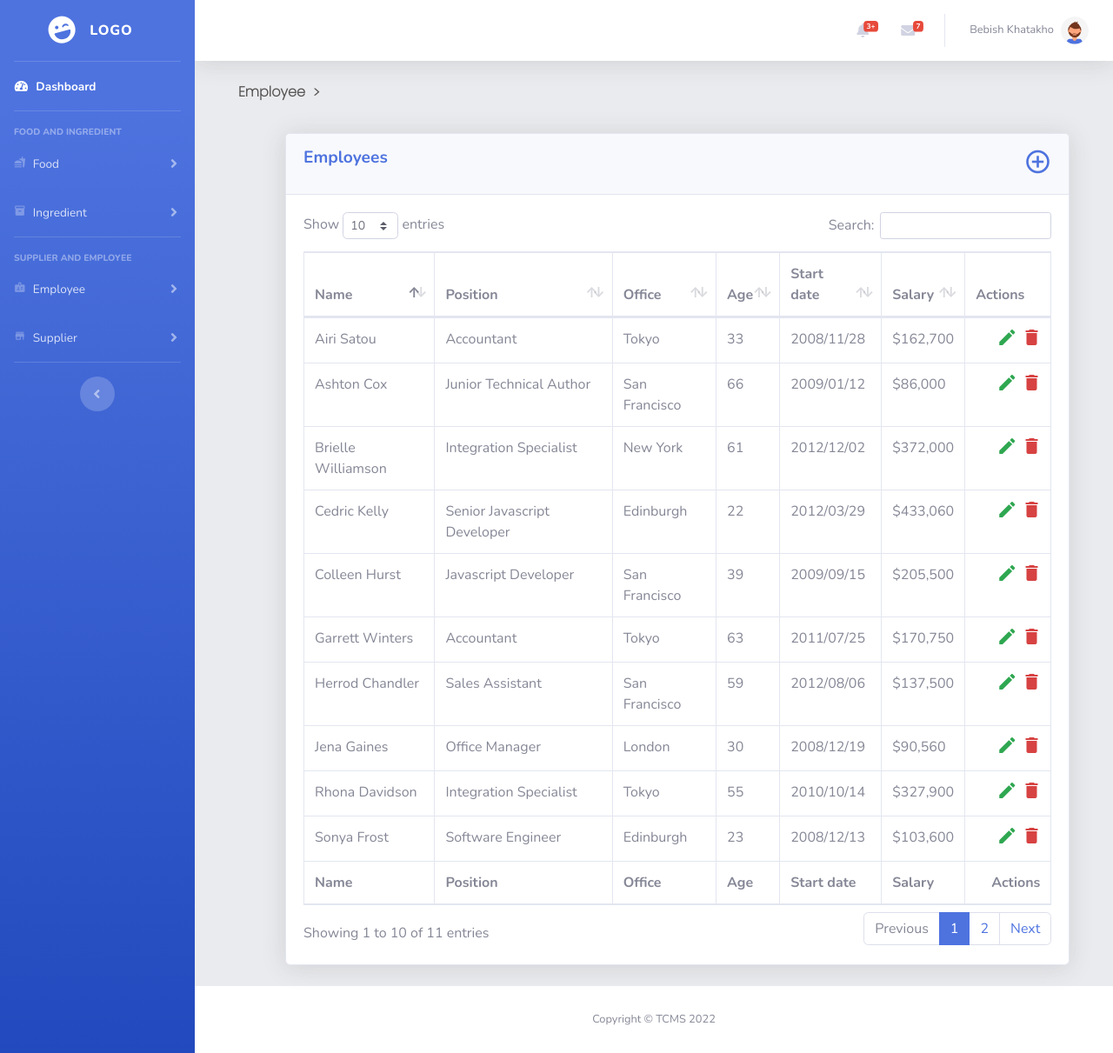
After one commit to satishkojushrestha/TandooryCafeS, a Django app: page /employee/ in a window 1280 px wide. The commit adds this page. Shown: the whole page at 87% size. Run offline with Django 4.2, Linux system fonts and the light colour scheme; some libraries are stand-ins or nearby versions.

Commit message:
employee detail (template)

```diff
--- a/core/templates/base.html
+++ b/core/templates/base.html
@@ -131,7 +131,7 @@
                 </a>
                 <div id="collapseThree" class="collapse" aria-labelledby="headingThree" data-parent="#accordionSidebar">
                     <div id="text-nav" class="py-2 collapse-inner " style="height: 2rem;">
-                        <a class="collapse-item text-white" href="buttons.html">Add Employee</a>
+                        <a class="collapse-item text-white" href="{% url 'employee' %}">Add Employee</a>
                     </div>
                 </div>
             </li>
@@ -423,6 +423,8 @@
     <script src="{% static 'js/demo/chart-area-demo.js' %}"></script>
     <script src="{% static 'js/demo/chart-pie-demo.js' %}"></script>
 
+    {% block script %}
+    {% endblock %}
 </body>
 
 </html>
--- /dev/null
+++ b/core/templates/pages/employee_detail.html
@@ -0,0 +1,221 @@
+{% extends 'base.html' %}
+{% load static %}
+
+{% block title %}Employee{% endblock %}
+
+{% block cssandscripts %}
+    <!-- Custom styles for this page -->
+    <link href="{% static 'vendor/datatables/dataTables.bootstrap4.min.css' %}" rel="stylesheet">
+    <style>
+        :root{
+            --delete_btn:#d74242;
+            --edit_btn:#2fa751;
+        }
+    </style>
+
+{% endblock %}
+
+{% block current_page %} Employee {% endblock %}
+
+{% block page_content %}
+                <!-- Begin Page Content -->
+                <div class="container-fluid" style="margin-top: 35px; margin-left: 80px; width: 90%;">
+
+                    <!-- DataTales Example -->
+                    <div class="card shadow mb-4">
+
+                        <div class="card-header py-3">
+                            <div class="row">
+                                <div class="col-sm-12 col-md-6">
+                                    <h6 class="m-0 font-weight-bold text-primary" style="font-size: 1.2rem;">Employees</h6>
+                                </div>
+                                <div class="col-sm-12 col-md-6 add-employee">
+                                    <h6 class="m-0 font-weight-bold text-primary" style="float: right; margin-right: 10px;">
+                                        <a href="#"><i class="material-icons" style="font-size: 2rem;">add_circle_outline</i></a>
+                                    </h6>
+                                </div>
+                            </div>
+                        </div>
+                        <div class="card-body">
+                            <div class="table-responsive">
+                                <table class="table table-bordered" id="dataTable" width="100%" cellspacing="0">
+                                    <thead>
+                                        <tr>
+                                            <th>Name</th>
+                                            <th>Position</th>
+                                            <th>Office</th>
+                                            <th>Age</th>
+                                            <th>Start date</th>
+                                            <th>Salary</th>
+                                            <th class="sorting_asc_disabled sorting_desc_disabled text-right">Actions</th>
+                                        </tr>
+                                    </thead>
+                                    <tfoot>
+                                        <tr>
+                                            <th>Name</th>
+                                            <th>Position</th>
+                                            <th>Office</th>
+                                            <th>Age</th>
+                                            <th>Start date</th>
+                                            <th>Salary</th>
+                                            <th class="text-right">Actions</th>
+                                        </tr>
+                                    </tfoot>
+                                    <tbody>
+                                        <tr>
+                                            <td>Tiger Nixon</td>
+                                            <td>System Architect</td>
+                                            <td>Edinburgh</td>
+                                            <td>61</td>
+                                            <td>2011/04/25</td>
+                                            <td>$320,800</td>
+                                            <td class="text-right" style="padding: 10px;">
+                                                <a href="#"  target="_blank"><i class="material-icons" style="color: var(--edit_btn);">edit</i></a>
+                                                <a href="#"  target="_blank"><i class="material-icons" style="color: var(--delete_btn);">delete</i></a>
+                                            </td>
+                                        </tr>
+                                        <tr>
+                                            <td>Garrett Winters</td>
+                                            <td>Accountant</td>
+                                            <td>Tokyo</td>
+                                            <td>63</td>
+                                            <td>2011/07/25</td>
+                                            <td>$170,750</td>
+                                            <td class="text-right" style="padding: 10px;">
+                                                <a href="#"  target="_blank"><i class="material-icons" style="color: var(--edit_btn);">edit</i></a>
+                                                <a href="#"  target="_blank"><i class="material-icons" style="color: var(--delete_btn);">delete</i></a>
+                                            </td>
+                                        </tr>
+                                        <tr>
+                                            <td>Ashton Cox</td>
+                                            <td>Junior Technical Author</td>
+                                            <td>San Francisco</td>
+                                            <td>66</td>
+                                            <td>2009/01/12</td>
+                                            <td>$86,000</td>
+                                            <td class="text-right" style="padding: 10px;">
+                                                <a href="#"  target="_blank"><i class="material-icons" style="color: var(--edit_btn);">edit</i></a>
+                                                <a href="#"  target="_blank"><i class="material-icons" style="color: var(--delete_btn);">delete</i></a>
+                                            </td>
+                                        </tr>
+                                        <tr>
+                                            <td>Cedric Kelly</td>
+                                            <td>Senior Javascript Developer</td>
+                                            <td>Edinburgh</td>
+                                            <td>22</td>
+                                            <td>2012/03/29</td>
+                                            <td>$433,060</td>
+                                            <td class="text-right" style="padding: 10px;">
+                                                <a href="#"  target="_blank"><i class="material-icons" style="color: var(--edit_btn);">edit</i></a>
+                                                <a href="#"  target="_blank"><i class="material-icons" style="color: var(--delete_btn);">delete</i></a>
+                                            </td>
+                                        </tr>
+                                        <tr>
+                                            <td>Airi Satou</td>
+                                            <td>Accountant</td>
+                                            <td>Tokyo</td>
+                                            <td>33</td>
+                                            <td>2008/11/28</td>
+                                            <td>$162,700</td>
+                                            <td class="text-right" style="padding: 10px;">
+                                                <a href="#"  target="_blank"><i class="material-icons" style="color: var(--edit_btn);">edit</i></a>
+                                                <a href="#"  target="_blank"><i class="material-icons" style="color: var(--delete_btn);">delete</i></a>
+                                            </td>
+                                        </tr>
+                                        <tr>
+                                            <td>Brielle Williamson</td>
+                                            <td>Integration Specialist</td>
+                                            <td>New York</td>
+                                            <td>61</td>
+                                            <td>2012/12/02</td>
+                                            <td>$372,000</td>
+                                            <td class="text-right" style="padding: 10px;">
+                                                <a href="#"  target="_blank"><i class="material-icons" style="color: var(--edit_btn);">edit</i></a>
+                                                <a href="#"  target="_blank"><i class="material-icons" style="color: var(--delete_btn);">delete</i></a>
+                                            </td>
+                                        </tr>
+                                        <tr>
+                                            <td>Herrod Chandler</td>
+                                            <td>Sales Assistant</td>
+                                            <td>San Francisco</td>
+                                            <td>59</td>
+                                            <td>2012/08/06</td>
+                                            <td>$137,500</td>
+                                            <td class="text-right" style="padding: 10px;">
+                                                <a href="#"  target="_blank"><i class="material-icons" style="color: var(--edit_btn);">edit</i></a>
+                                                <a href="#"  target="_blank"><i class="material-icons" style="color: var(--delete_btn);">delete</i></a>
+                                            </td>
+                                        </tr>
+                                        <tr>
+                                            <td>Rhona Davidson</td>
+                                            <td>Integration Specialist</td>
+                                            <td>Tokyo</td>
+                                            <td>55</td>
+                                            <td>2010/10/14</td>
+                                            <td>$327,900</td>
+                                            <td class="text-right" style="padding: 10px;">
+                                                <a href="#"  target="_blank"><i class="material-icons" style="color: var(--edit_btn);">edit</i></a>
+                                                <a href="#"  target="_blank"><i class="material-icons" style="color: var(--delete_btn);">delete</i></a>
+                                            </td>
+                                        </tr>
+                                        <tr>
+                                            <td>Colleen Hurst</td>
+                                            <td>Javascript Developer</td>
+                                            <td>San Francisco</td>
+                                            <td>39</td>
+                                            <td>2009/09/15</td>
+                                            <td>$205,500</td>
+                                            <td class="text-right" style="padding: 10px;">
+                                                <a href="#"  target="_blank"><i class="material-icons" style="color: var(--edit_btn);">edit</i></a>
+                                                <a href="#"  target="_blank"><i class="material-icons" style="color: var(--delete_btn);">delete</i></a>
+                                            </td>
+                                        </tr>
+                                        <tr>
+                                            <td>Sonya Frost</td>
+                                            <td>Software Engineer</td>
+                                            <td>Edinburgh</td>
+                                            <td>23</td>
+                                            <td>2008/12/13</td>
+                                            <td>$103,600</td>
+                                            <td class="text-right" style="padding: 10px;">
+                                                <a href="#"  target="_blank"><i class="material-icons" style="color: var(--edit_btn);">edit</i></a>
+                                                <a href="#"  target="_blank"><i class="material-icons" style="color: var(--delete_btn);">delete</i></a>
+                                            </td>
+                                        </tr>
+                                        <tr>
+                                            <td>Jena Gaines</td>
+                                            <td>Office Manager</td>
+                                            <td>London</td>
+                                            <td>30</td>
+                                            <td>2008/12/19</td>
+                                            <td>$90,560</td>
+                                            <td class="text-right" style="padding: 10px;">
+                                                <a href="#"  target="_blank"><i class="material-icons" style="color: var(--edit_btn);">edit</i></a>
+                                                <a href="#"  target="_blank"><i class="material-icons" style="color: var(--delete_btn);">delete</i></a>
+                                            </td>
+                                        </tr>
+
+                                    </tbody>
+                                </table>
+                            </div>
+                        </div>
+                    </div>
+
+                </div>
+                <!-- /.container-fluid -->
+
+    {% endblock %}
+
+
+    {% block script %}
+    <!-- Page level plugins -->
+    <script src="{% static 'vendor/datatables/jquery.dataTables.min.js' %}"></script>
+    <script src="{% static 'vendor/datatables/dataTables.bootstrap4.min.js' %}"></script>
+
+    <!-- Page level custom scripts -->
+    <script src="{% static 'js/demo/datatables-demo.js' %}"></script>
+    {% endblock %}
+
+</body>
+
+</html>
--- a/core/urls.py
+++ b/core/urls.py
@@ -3,8 +3,9 @@ from .views import *
 
 urlpatterns = [
     path('base/', base_view, name="base"),
-    path('login/', loginView, name="login"),
+    path('', loginView, name="login"),
     path('logout/', logoutView, name="logout"),
     path('profile/', profile_view, name="profile"),
     path('profile/update/', update_profile, name="profileUpdate"),
+    path('employee/', employee_view, name="employee"),
 ]
--- a/core/views.py
+++ b/core/views.py
@@ -76,3 +76,6 @@ def update_profile(request):
         return redirect("profile")
 
     return render(request, "update_profile.html")
+
+def employee_view(request):
+    return render(request, "pages/employee_detail.html")
```
